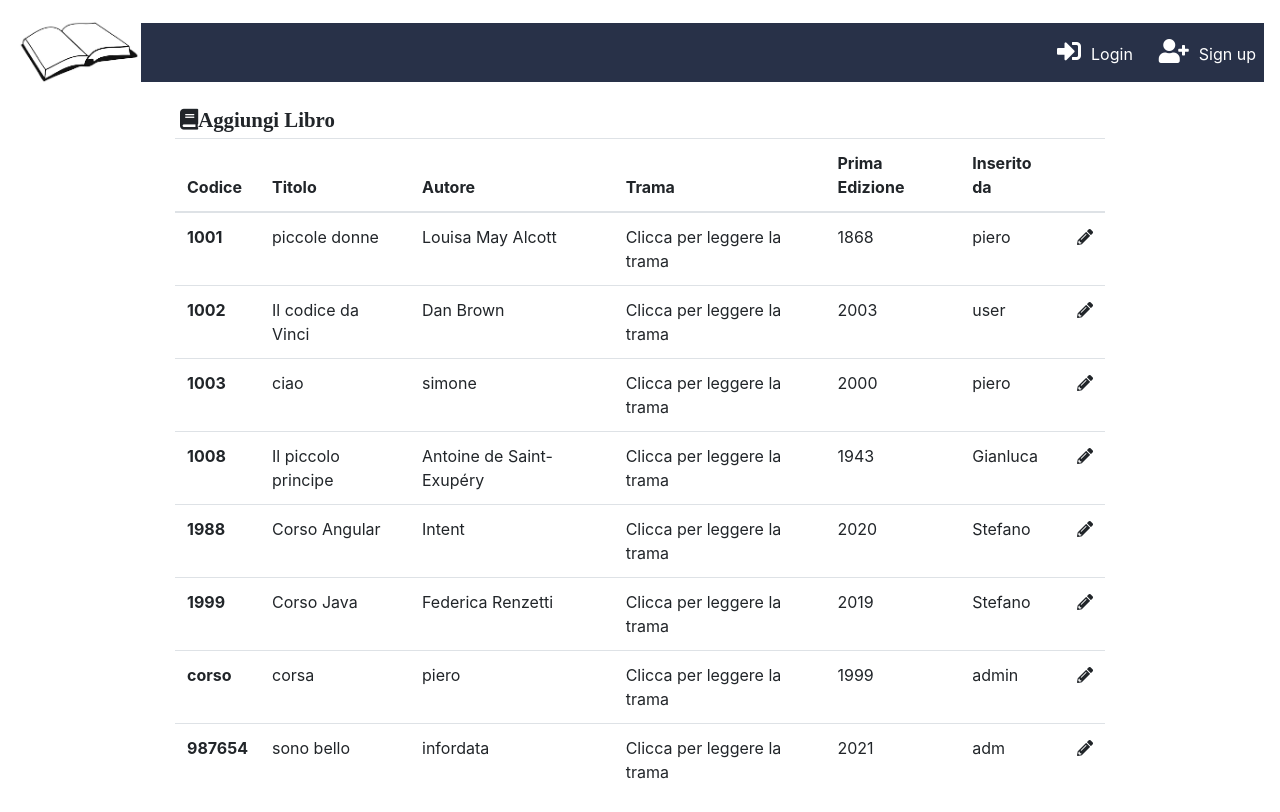
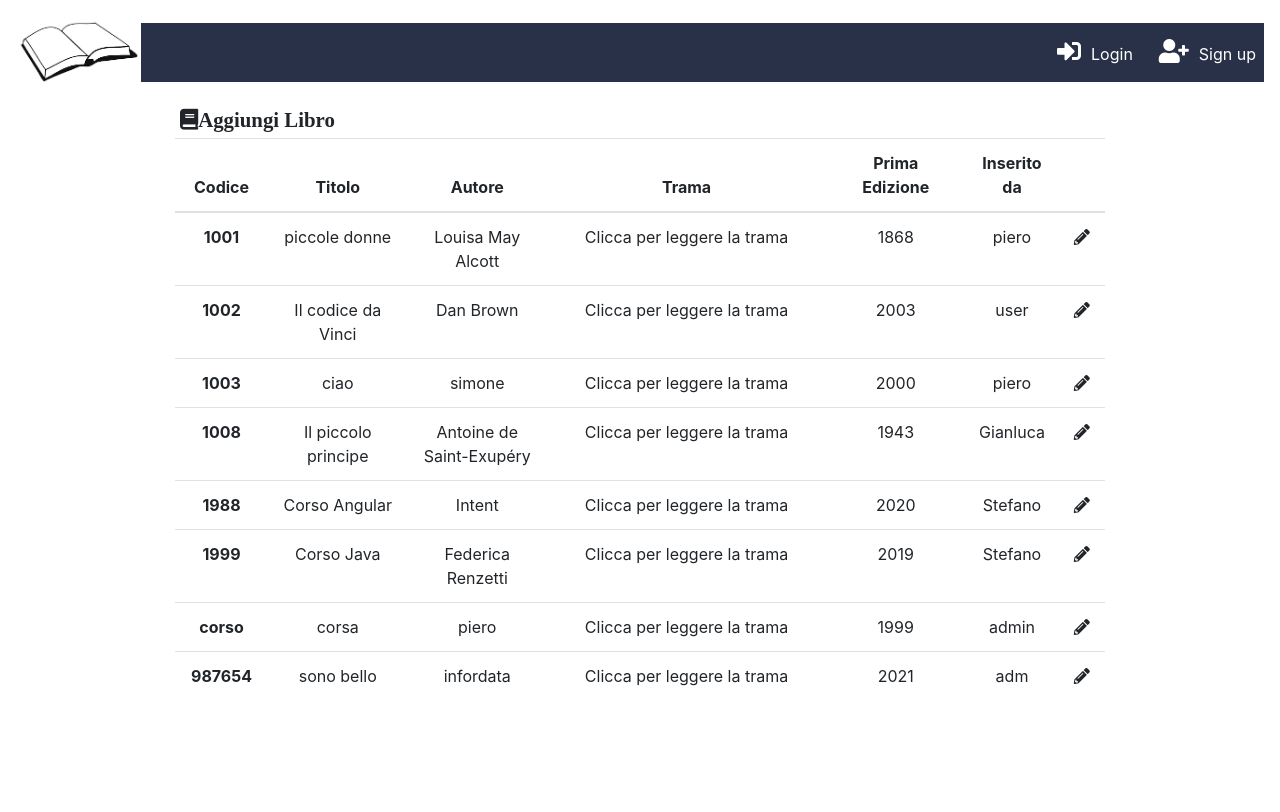
Before and after one commit to FedericoVerdenelli/CorsoAngular_1702, an Angular app in the folder DummyApp/: page /libreria in a window 1280 px wide. Built offline with nearby package versions, Linux system fonts and the light colour scheme; data requests are answered from the project's data file.

Commit message:
modifica tabella libri

```diff
--- a/DummyApp/src/app/db.json
+++ b/DummyApp/src/app/db.json
@@ -228,7 +228,8 @@
       "autore": "Dan Brown",
       "trama": "A Parigi, il curatore del Louvre, Jacques Saunière, viene ucciso per mano di uno strano monaco albino appartenente all'Opus Dei. Lo studioso di simbologia, il professor Robert Langdon, viene a sapere dell'omicidio e, condotto al Louvre, viene interrogato, poiché ritenuto colpevole della morte del curatore. Langdon, affiancato da Sophie Neveu, nipote del curatore ucciso, e successivamente anche dallo studioso sir Leigh Teabing, dovrà ripercorrere attraverso indizi nascosti in importanti opere d'arte, enigmi e misteriosi artefatti, il percorso del Santo Graal, uno dei più grandi misteri della storia. Tale percorso si incrocia con quello di un'antica e misteriosa società segreta nota come Priorato di Sion di cui Saunière faceva parte come Gran Maestro (livello più elevato), che nasconde un inconcepibile segreto che, se rivelato, potrebbe compromettere i fondamenti stessi del Cristianesimo, nella versione tramandata dalla Chiesa cattolica.",
       "primaEdizione": "2003",
-      "creatore": "user"
+      "creatore": "user",
+      "aperto": false
     },
     {
       "id": 1003,
@@ -278,7 +279,8 @@
       "autore": "infordata",
       "trama": "ci hanno rotto il sederino!",
       "primaEdizione": 2021,
-      "creatore": "adm"
+      "creatore": "adm",
+      "aperto": false
     }
   ]
 }
--- a/DummyApp/src/app/views/catalogo/catalogo-libri/catalogo-libri.component.html
+++ b/DummyApp/src/app/views/catalogo/catalogo-libri/catalogo-libri.component.html
@@ -7,7 +7,7 @@
     </i>
   </div>
   <!-- tabella lista libri -->
-  <table class="table table-hover">
+  <table class="table table-hover" style="text-align: center;">
     <thead>
       <tr>
         <th scope="col">Codice</th>
@@ -21,14 +21,14 @@
     </thead>
     <tbody>
       <tr style="cursor: pointer;" *ngFor="let libro of listaLibri">
-        <th (click)="mostra(libro)" scope="row">{{libro.id}}</th>
-        <td (click)="mostra(libro)">{{libro.titolo}}</td>
-        <td (click)="mostra(libro)">{{libro.autore}}</td>
-        <td (click)="mostra(libro)" *ngIf="!libro.aperto">Clicca per leggere la trama</td>
-        <td (click)="mostra(libro)" *ngIf="libro.aperto">{{libro.trama}}</td>
-        <td (click)="mostra(libro)">{{libro.primaEdizione}}</td>
-        <td (click)="mostra(libro)">{{libro.creatore}}</td>
-        <td><i class="fas fa-pencil-alt" style="z-index: 20;" (click)="open(editProfileModal,libro)"></i></td>
+        <th (click)="mostra(libro)" scope="row" style="width: 10%;">{{libro.id}}</th>
+        <td (click)="mostra(libro)" style="width: 15%;">{{libro.titolo}}</td>
+        <td (click)="mostra(libro)" style="width: 15%;">{{libro.autore}}</td>
+        <td (click)="mostra(libro)" style="width: 30%;" *ngIf="!libro.aperto">Clicca per leggere la trama</td>
+        <td (click)="mostra(libro)" style="width: 30%;" *ngIf="libro.aperto">{{libro.trama}}</td>
+        <td (click)="mostra(libro)" style="width: 15%;">{{libro.primaEdizione}}</td>
+        <td (click)="mostra(libro)" style="width: 10%;">{{libro.creatore}}</td>
+        <td style="width: 5%;"><i class="fas fa-pencil-alt" style="z-index: 20;" (click)="open(editProfileModal,libro)"></i></td>
       </tr>
     </tbody>
   </table>
```
